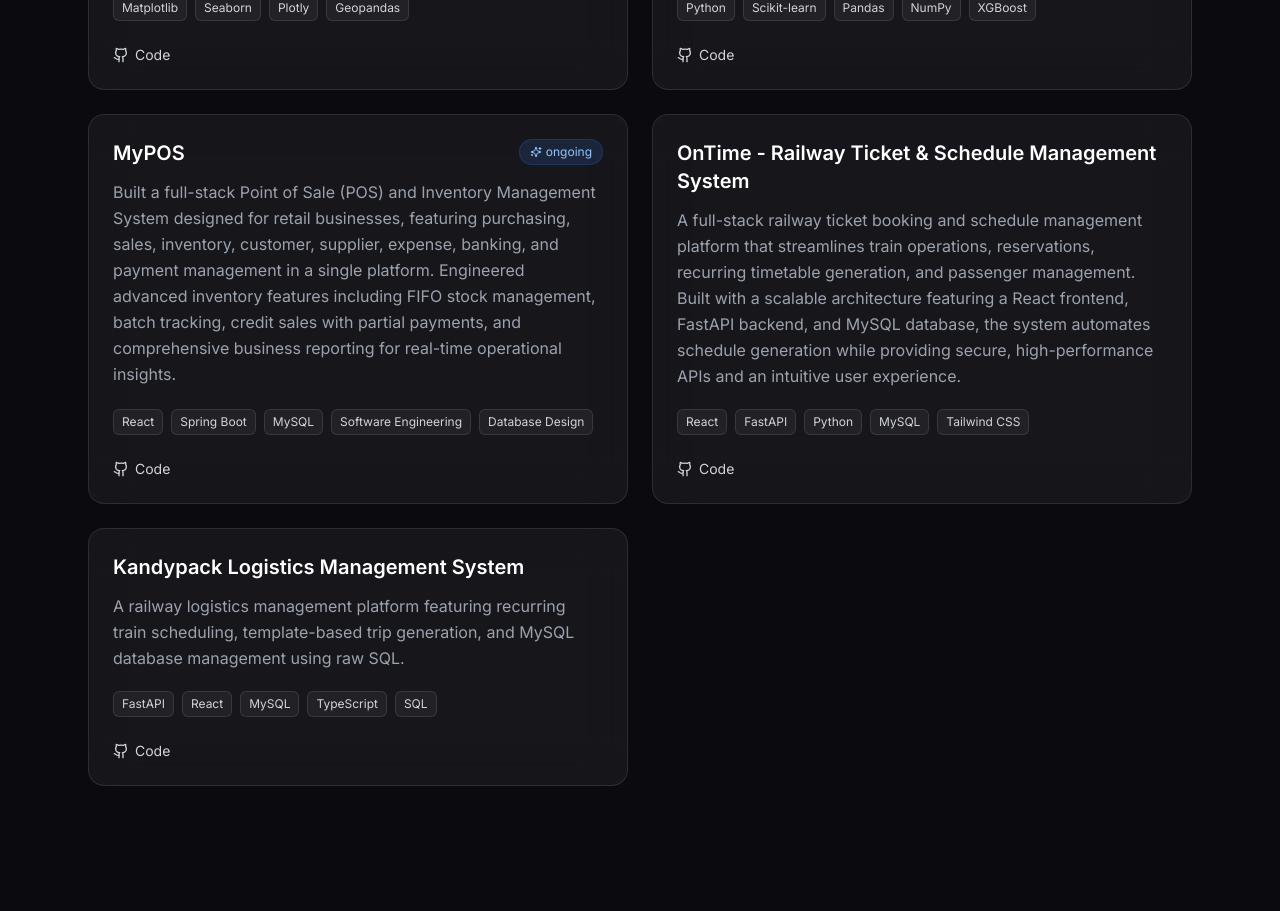
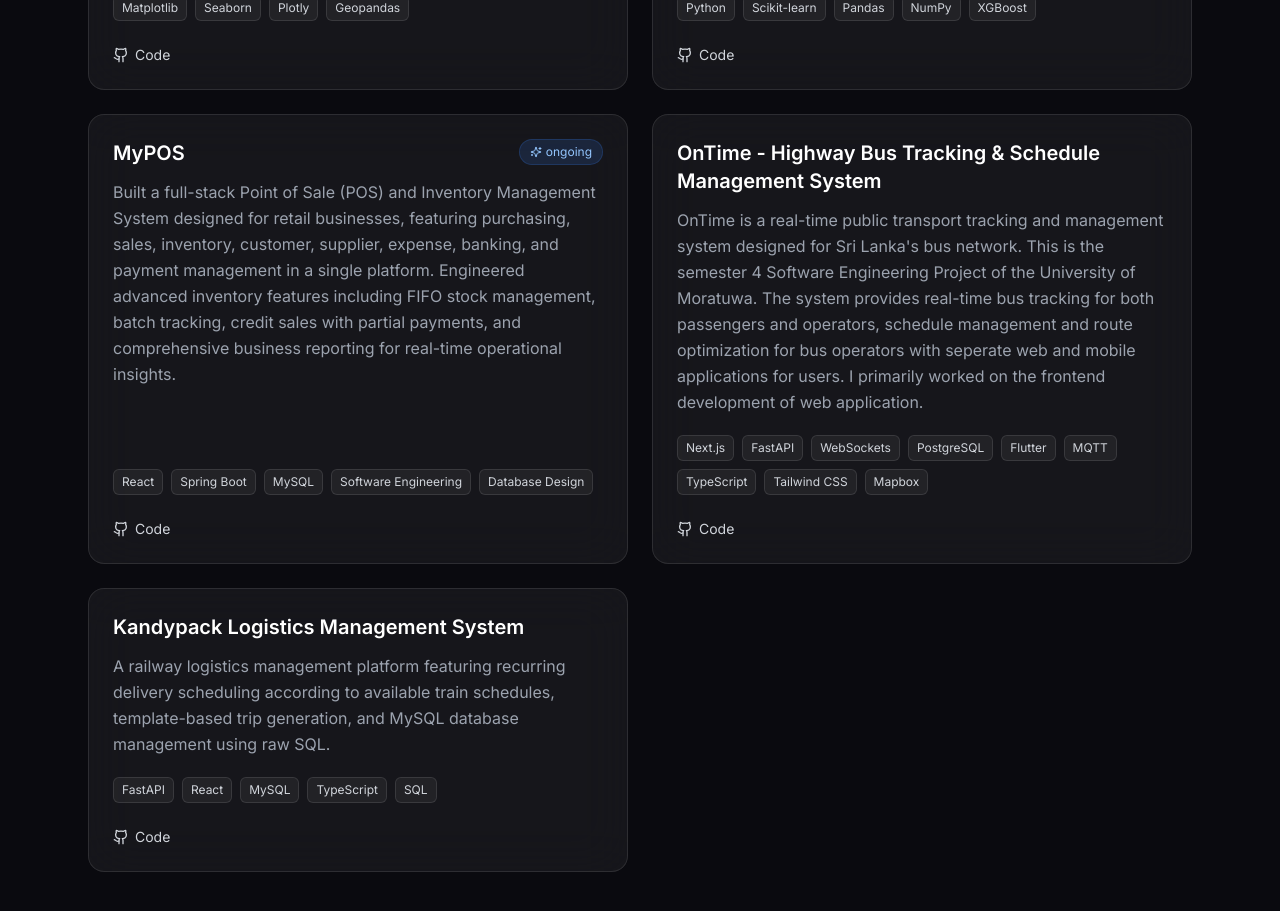
Before and after one commit to Ravindu-Pathirana/Portfolio, a React (Vite) app: page / in a window 1280 px wide. Shown: the part 3180-4091 px from the top of the page. Built offline with nearby package versions, Linux system fonts and the light colour scheme.

Commit message:
Update data.js

```diff
--- a/src/data.js
+++ b/src/data.js
@@ -188,11 +188,21 @@ export const projects = [
     featured: false,
   },
   {
-    name: "OnTime - Railway Ticket & Schedule Management System",
+    name: "OnTime - Highway Bus Tracking & Schedule Management System",
     status: null,
     description:
-      "A full-stack railway ticket booking and schedule management platform that streamlines train operations, reservations, recurring timetable generation, and passenger management. Built with a scalable architecture featuring a React frontend, FastAPI backend, and MySQL database, the system automates schedule generation while providing secure, high-performance APIs and an intuitive user experience.",
-    tech: ["React", "FastAPI", "Python", "MySQL", "Tailwind CSS"],
+      "OnTime is a real-time public transport tracking and management system designed for Sri Lanka's bus network. This is the semester 4 Software Engineering Project of the University of Moratuwa. The system provides real-time bus tracking for both passengers and operators, schedule management and route optimization for bus operators with seperate web and mobile applications for users. I primarily worked on the frontend development of web application.",
+    tech: [
+      "Next.js",
+      "FastAPI",
+      "WebSockets",
+      "PostgreSQL",
+      "Flutter",
+      "MQTT",
+      "TypeScript",
+      "Tailwind CSS",
+      "Mapbox",
+    ],
     github: "https://github.com/OnTime-SE-G",
     demo: "",
     featured: true,
@@ -201,7 +211,7 @@ export const projects = [
     name: "Kandypack Logistics Management System",
     status: null,
     description:
-      "A railway logistics management platform featuring recurring train scheduling, template-based trip generation, and MySQL database management using raw SQL.",
+      "A railway logistics management platform featuring recurring delivery scheduling according to available train schedules, template-based trip generation, and MySQL database management using raw SQL.",
     tech: ["FastAPI", "React", "MySQL", "TypeScript", "SQL"],
     github:
       "https://github.com/Ravindu-Pathirana/Kandypack-Logistics-Project.git", // add repo link
```
